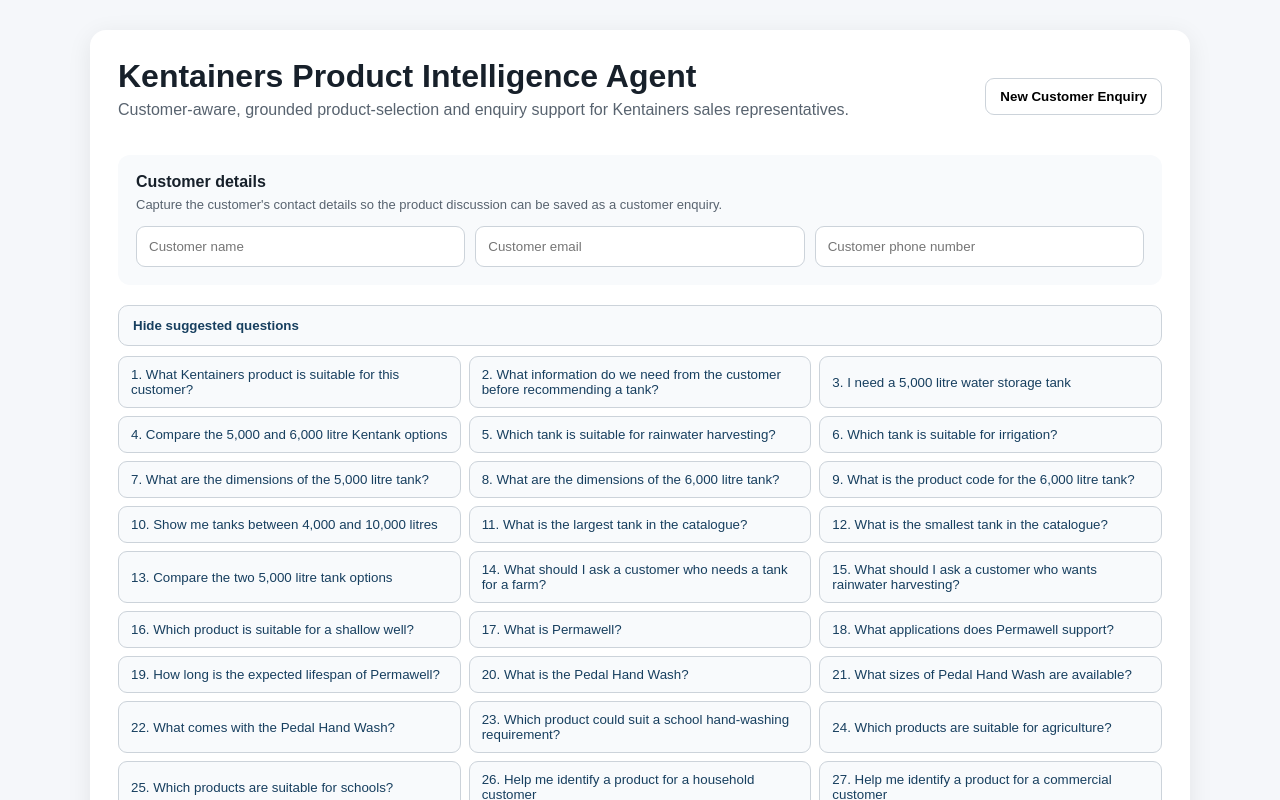
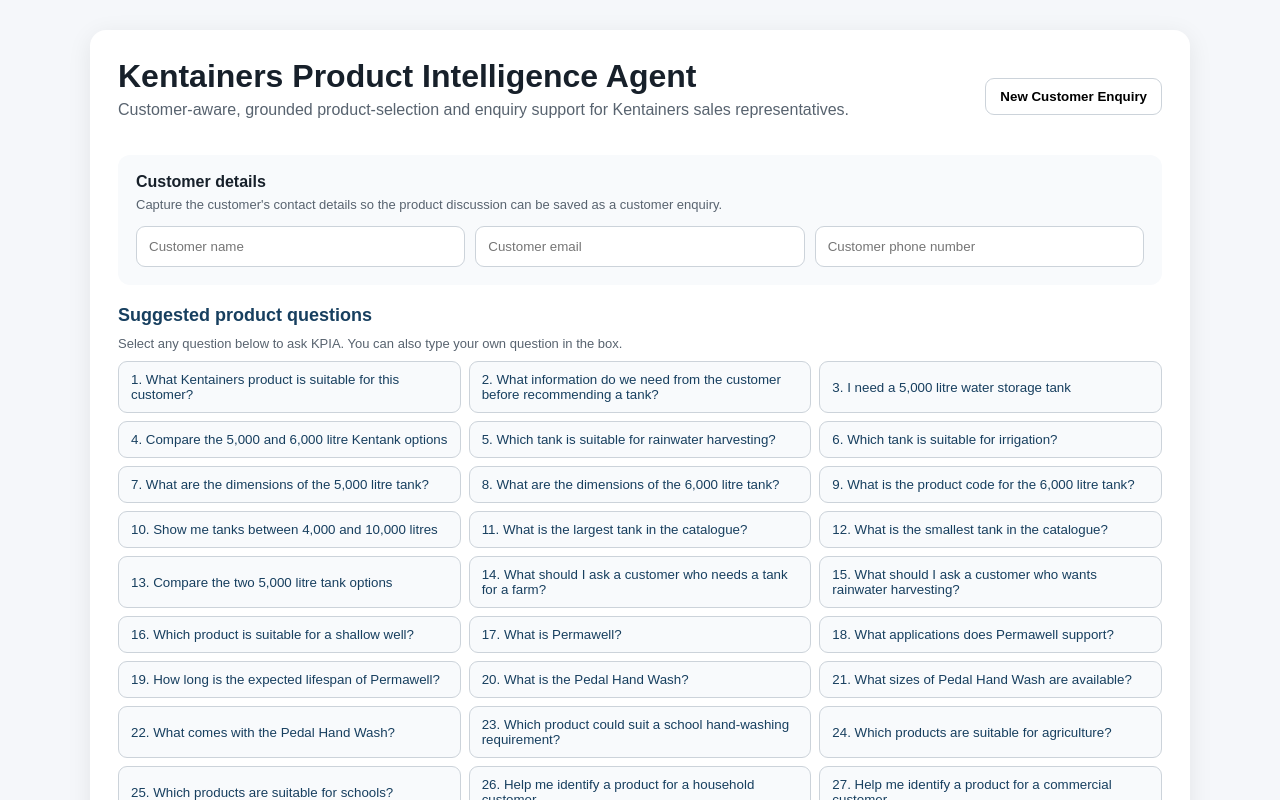
Before and after one commit to mangofredrick/Kentainers-Product-AI, a Next.js app: page / in a window 1280 px wide. Shown: the top 800 px of the page. Built offline with nearby package versions, Linux system fonts and the light colour scheme.

Commit message:
ui: keep 30 starter questions permanently visible

```diff
--- a/app/page.tsx
+++ b/app/page.tsx
@@ -39,10 +39,9 @@
  const[customerEmail,setCustomerEmail]=useState("");
  const[customerPhone,setCustomerPhone]=useState("");
  const[enquiryId,setEnquiryId]=useState("");
- const[showStarterQuestions,setShowStarterQuestions]=useState(true);
  const[messages,setMessages]=useState<Message[]>([{role:"assistant",text:"Hello. I’m KPIA, the Kentainers Product Intelligence Agent. Enter the customer details, then ask a product question. I’ll use the Kentainers knowledge base to identify relevant options and ask for clarification when the requirement is ambiguous."}]);
  const[loading,setLoading]=useState(false);
- function newEnquiry(){setCustomerName("");setCustomerEmail("");setCustomerPhone("");setEnquiryId("");setInput("");setShowStarterQuestions(true);setMessages([{role:"assistant",text:"New customer enquiry started. Enter the customer's name, email and phone number, then ask a product question."}]);}
+ function newEnquiry(){setCustomerName("");setCustomerEmail("");setCustomerPhone("");setEnquiryId("");setInput("");setMessages([{role:"assistant",text:"New customer enquiry started. Enter the customer's name, email and phone number, then ask a product question."}]);}
  async function send(text?:string){
   const question=(text??input).trim();
   if(!question||loading)return;
@@ -71,10 +70,9 @@
    </div>
   </section>
   <section style={{margin:"12px 0 24px"}}>
-   <button onClick={()=>setShowStarterQuestions(v=>!v)} disabled={loading} style={{width:"100%",textAlign:"left",padding:"12px 14px",border:"1px solid #ccd3da",borderRadius:10,background:"#f8fafc",color:"#173f5f",fontWeight:700,cursor:loading?"not-allowed":"pointer"}}>
-    {showStarterQuestions?"Hide suggested questions":"Show suggested questions (30)"}
-   </button>
-   {showStarterQuestions?<div style={{display:"grid",gridTemplateColumns:"repeat(auto-fit,minmax(280px,1fr))",gap:8,marginTop:10}}>{starterQuestions.map((q,i)=><button key={i} onClick={()=>send(q)} disabled={loading} style={{textAlign:"left",padding:"10px 12px",border:"1px solid #ccd3da",borderRadius:9,background:"#f8fafc",color:"#173f5f",cursor:loading?"not-allowed":"pointer"}}>{i+1}. {q}</button>)}</div>:null}
+   <h2 style={{fontSize:18,margin:"0 0 10px",color:"#173f5f"}}>Suggested product questions</h2>
+   <p style={{margin:"0 0 10px",fontSize:13,color:"#58636f"}}>Select any question below to ask KPIA. You can also type your own question in the box.</p>
+   <div style={{display:"grid",gridTemplateColumns:"repeat(auto-fit,minmax(280px,1fr))",gap:8}}>{starterQuestions.map((q,i)=><button key={i} onClick={()=>send(q)} disabled={loading} style={{textAlign:"left",padding:"10px 12px",border:"1px solid #ccd3da",borderRadius:9,background:"#f8fafc",color:"#173f5f",cursor:loading?"not-allowed":"pointer"}}>{i+1}. {q}</button>)}</div>
   </section>
   <div style={{margin:"25px 0",minHeight:360}}>{messages.map((m,i)=><div key={i} style={{margin:"14px 0",padding:16,borderRadius:12,background:m.role==="user"?"#eef5ff":"#f3f5f7"}}><strong>{m.role==="user"?"You":"KPIA"}</strong><div style={{marginTop:8,whiteSpace:"pre-wrap"}}>{m.text}</div>{m.sources?.length?<div style={{marginTop:10,fontSize:12,color:"#566"}}>Sources: {m.sources.map((s,j)=><span key={j}>{s.document}{s.page?`, p.${s.page}`:""}{j<m.sources!.length-1?"; ":""}</span>)}</div>:null}{m.enquiryId?<div style={{marginTop:8,fontSize:12,color:"#286749",fontWeight:700}}>Saved as customer enquiry: {m.enquiryId}</div>:null}</div>)}</div>
   <div style={{display:"flex",gap:10}}><input value={input} onChange={e=>setInput(e.target.value)} onKeyDown={e=>e.key==="Enter"&&send()} placeholder="Ask KPIA about the customer's product requirement" style={{flex:1,padding:14,border:"1px solid #ccd3da",borderRadius:10,fontSize:16}}/><button onClick={()=>send()} disabled={loading} style={{padding:"14px 20px",border:0,borderRadius:10,background:"#173f5f",color:"white",fontWeight:700}}>{loading?"Thinking...":"Ask KPIA"}</button></div>
```
